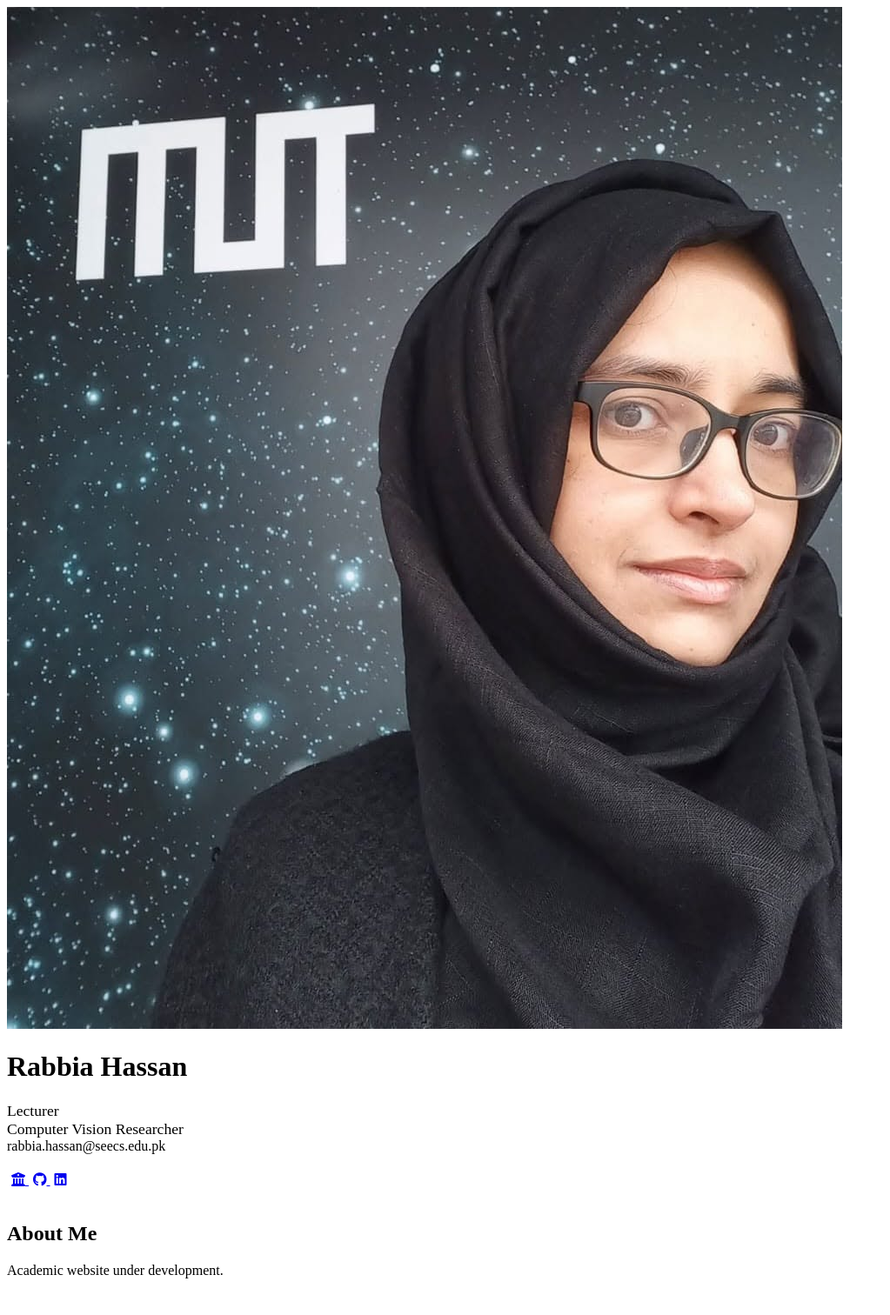
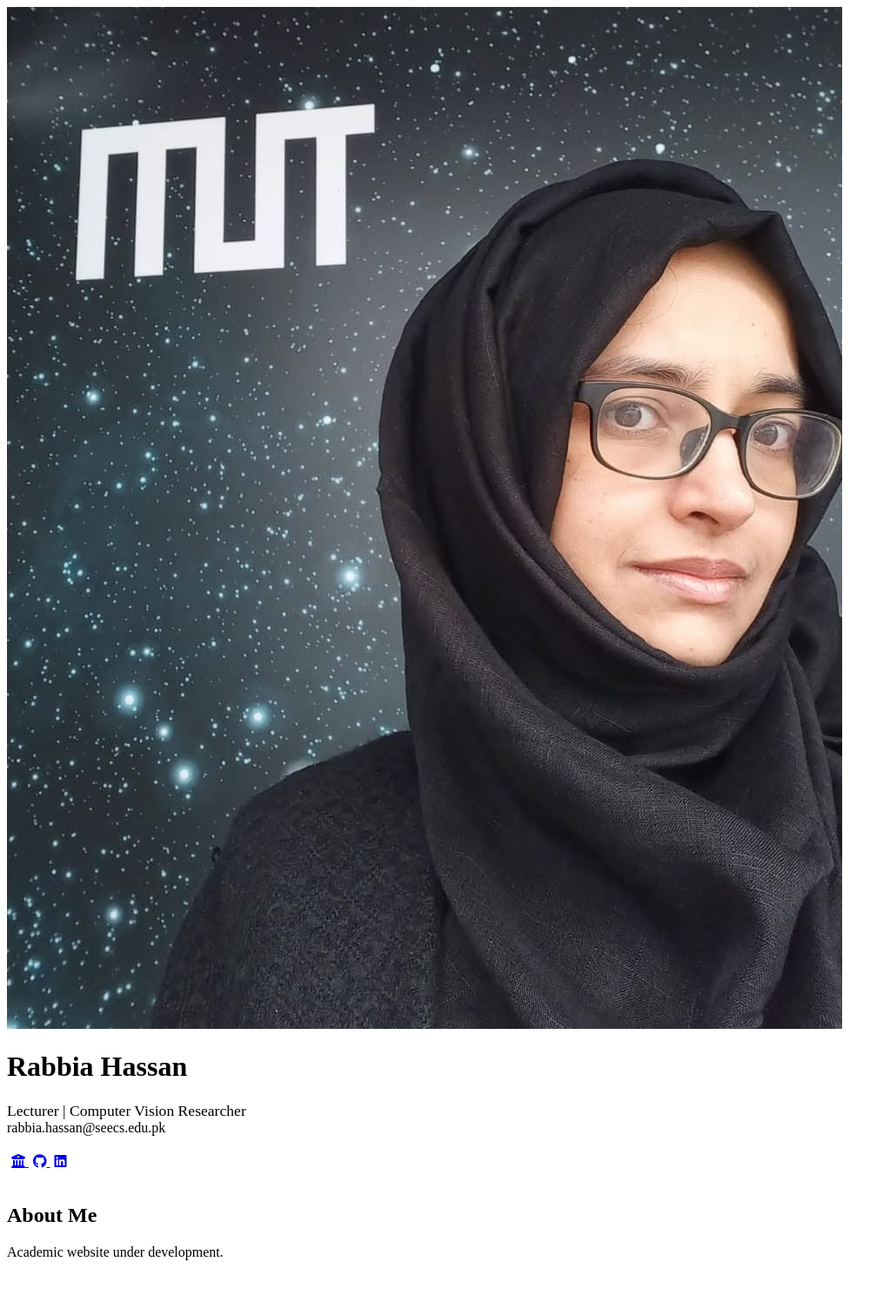
Before and after one commit to Rabbia-Hassan/Rabbia-Hassan.github.io, a Jekyll site: the page built from index.md, in a window 1280 px wide. Shown: the whole page at 87% size, without its empty margins (0-1023 px from the left). Built offline with Jekyll 4.4.1, drawn with Linux system fonts in a browser that asks for light colours; a style sheet for code colours, icons or effects is not loaded; our own code applies the rules of GitHub Pages for plain Markdown files; after the commit the page ends 1491 px from its top, so only the background shows below that.

```diff
--- a/_config.yml
+++ b/_config.yml
@@ -2,7 +2,7 @@ remote_theme: yaoyao-liu/minimal-light
 
 title: Rabbia Hassan
 #position: Computer Vision Researcher
-position: "Lecturer<br>Computer Vision Researcher"
+position: "Lecturer | Computer Vision Researcher"
 affiliation: null
 email: rabbia.hassan@seecs.edu.pk
 
```
